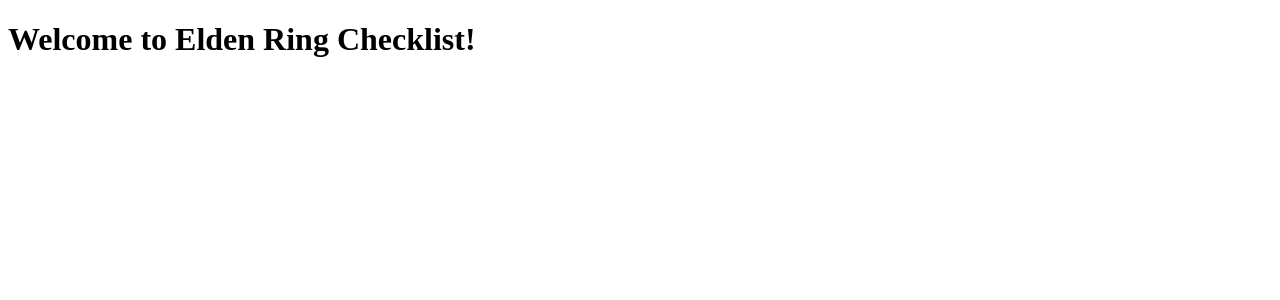
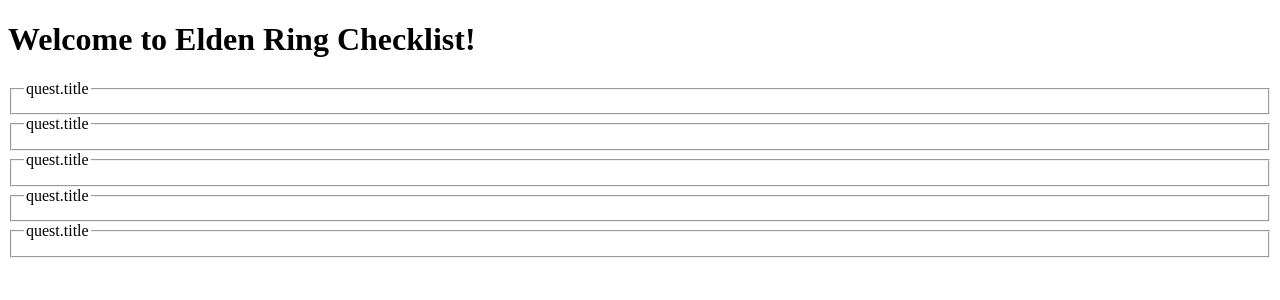
Before and after one commit to Gobluebro/Elden-Ring-Checklist, a Next.js app: page / in a window 1280 px wide. Shown: the top 300 px of the page. Built offline with nearby package versions, Linux system fonts and the light colour scheme.

Commit message:
Add quests to the index page

```diff
--- a/pages/index.tsx
+++ b/pages/index.tsx
@@ -1,5 +1,7 @@
 import type { NextPage } from "next";
 import Head from "next/head";
+import CheckboxContainer from "../components/checkboxContainer";
+import { Quests } from "../data/quests";
 
 const Home: NextPage = () => {
   return (
@@ -12,6 +14,9 @@ const Home: NextPage = () => {
 
       <main>
         <h1>Welcome to Elden Ring Checklist!</h1>
+        {Quests.map((quest) => (
+          <CheckboxContainer key={quest.id} quest={quest} />
+        ))}
       </main>
       <footer></footer>
     </div>
```
